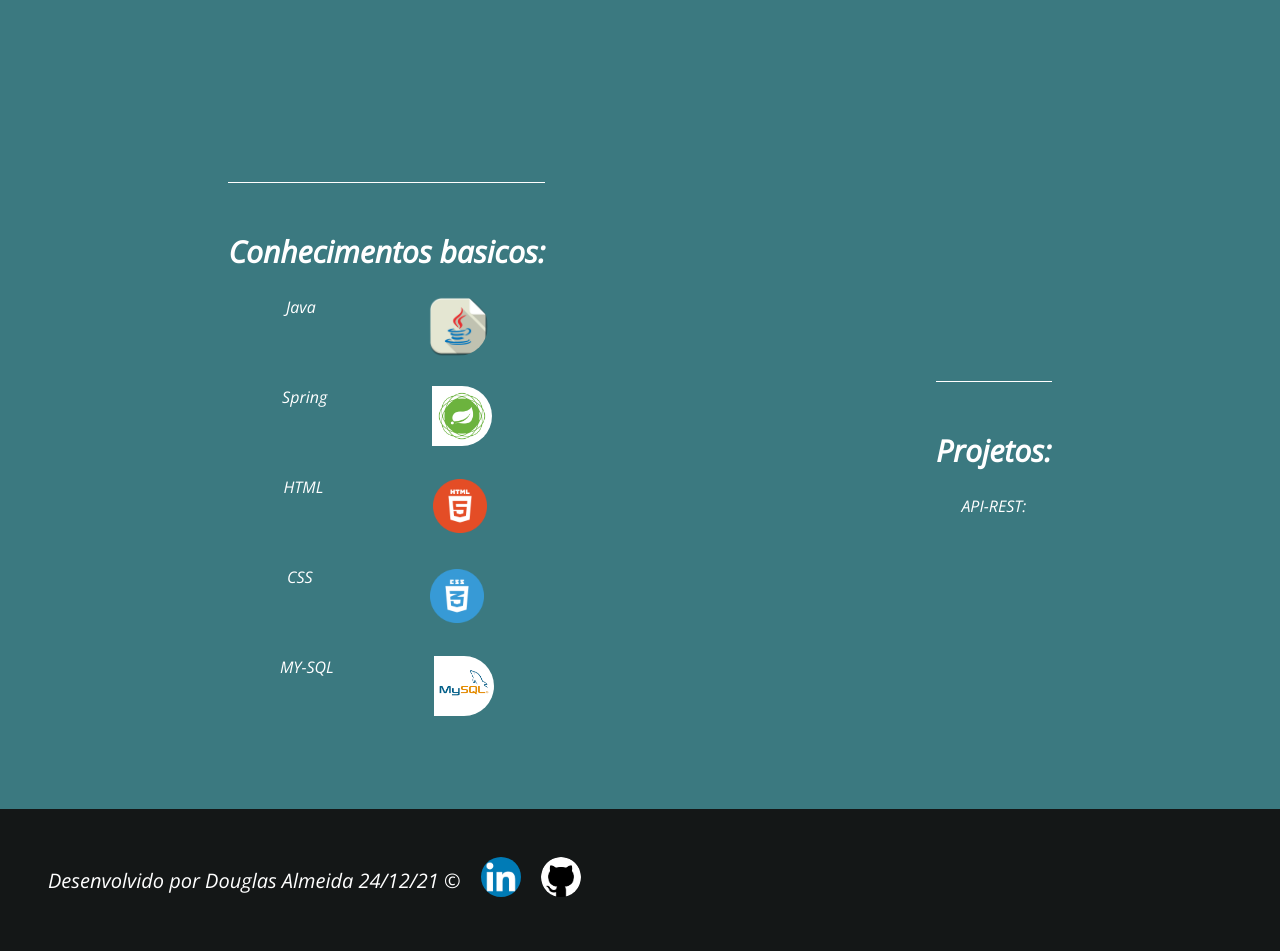
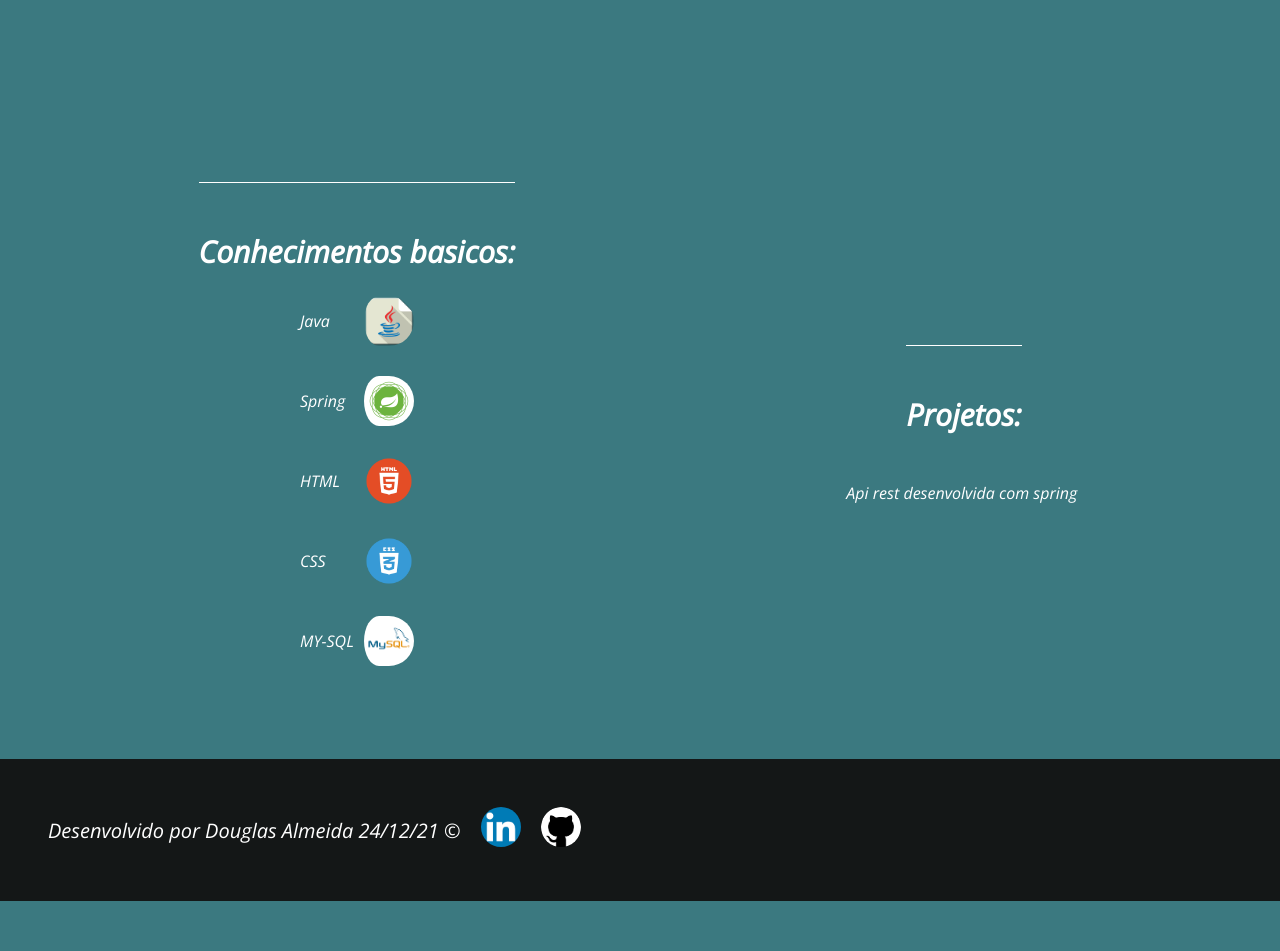
Before and after one commit to Douglas-Almeida96/landing-page, a PHP site: page / in a window 1280 px wide. Shown: the part 581-1532 px from the top of the page. After the commit the page ends 1482 px from the top, so only its background shows below. Run offline with PHP 8.4, Linux system fonts and the light colour scheme; some web fonts are replaced.

Commit message:
update front

```diff
--- a/public/index.html
+++ b/public/index.html
@@ -6,6 +6,7 @@
     <meta name="viewport" content="width=device-width, initial-scale=1.0">
     <title>Dev Douglas</title>
     <link rel="stylesheet" type="text/css" href="style.css">
+    <link rel="icon" href="favicon.ico" />
 </head>
 
 <body>
@@ -33,17 +34,18 @@
             <div class="section-secundaria-topicos">
                 <h3 class="titulo-topicos">Conhecimentos basicos:</h3>
                 <ul  class="tabela-topico">
-                    <li class="topico">Java <img class="imgs-padrao" src="imgs/java.png"></li>
-                    <li class="topico">Spring <img class="imgs-padrao" src="imgs/spring.png"></li>
-                    <li class="topico">HTML <img class="imgs-padrao" src="imgs/html.png"></li>
-                    <li class="topico">CSS <img class="imgs-padrao" src="imgs/css.png"></li>
-                    <li class="topico">MY-SQL <img class="imgs-padrao" src="imgs/sql.png"></li>
+                    <li class="topico"><p>Java</p><img class="imgs-padrao" src="imgs/java.png"></li>
+                    <li class="topico"><p>Spring</p><img class="imgs-padrao" src="imgs/spring.png"></li>
+                    <li class="topico"><p>HTML</p><img class="imgs-padrao" src="imgs/html.png"></li>
+                    <li class="topico"><p>CSS</p><img class="imgs-padrao" src="imgs/css.png"></li>
+                    <li class="topico"><p>MY-SQL</p><img class="imgs-padrao" src="imgs/sql.png"></li>
                 </ul>
             </div>
             <div class="section-secundaria-topicos">
                 <h3 class="titulo-topicos">Projetos:</h3>
                 <ul  class="tabela-topico">
-                    <li class="topico">API-REST:</li>
+                    <li class="topico"><a href="https://github.com/Douglas-Almeida96" class="footer-componet">Api rest desenvolvida com spring
+                        <img class="img-footer" ></a></li>
                 </ul>
             </div>
         </section>
--- a/public/style.css
+++ b/public/style.css
@@ -6,6 +6,7 @@
     padding: 0;
     text-decoration: none;
 }
+
 
 body {
     font-size: 100%;
@@ -120,24 +121,33 @@ body {
     color: white;
     font-size: 20px;
 }
-a{
+.footer a{
     color: inherit;
 }
 
-a:hover{
+.footer a:hover{
     text-decoration: underline;
 }
 
 .topico{
     display: flex;
     flex-direction: row;
-    justify-content: space-around;
+    align-items: center;
+    justify-content: space-between;
 }
 
+.topico a{
+    text-decoration: none;
+    color: white;
+}
+.topico a:hover{
+    text-decoration: none;
+    color: black;
+}
 .imgs-padrao{
-    height: 60px;
-    border-radius: 200px;
-    padding-left: 100px;
+    height: 50px;
+    border-radius: 100px;
+    padding-left: 10px;
 }
 
 .img-footer{
@@ -147,5 +157,5 @@ a:hover{
 
 .img-footer:hover{
     border-radius: 20px;
-    box-shadow: 4px 5px 4px rgba(0,0,0,0.25);
+    box-shadow: 5px 5px 10px rgba(29, 91, 141, 0.8);
 }
```
Also changed, not shown: public/favicon.ico (added).
